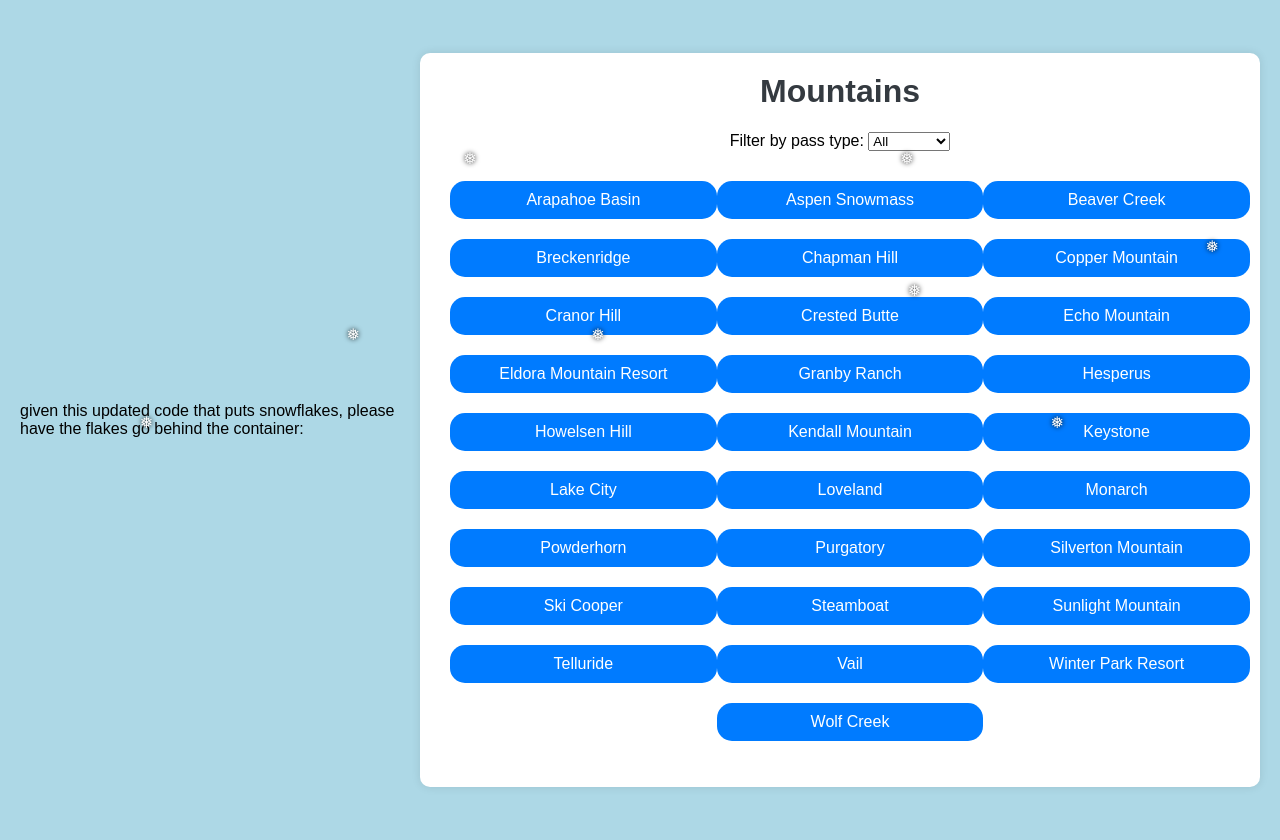
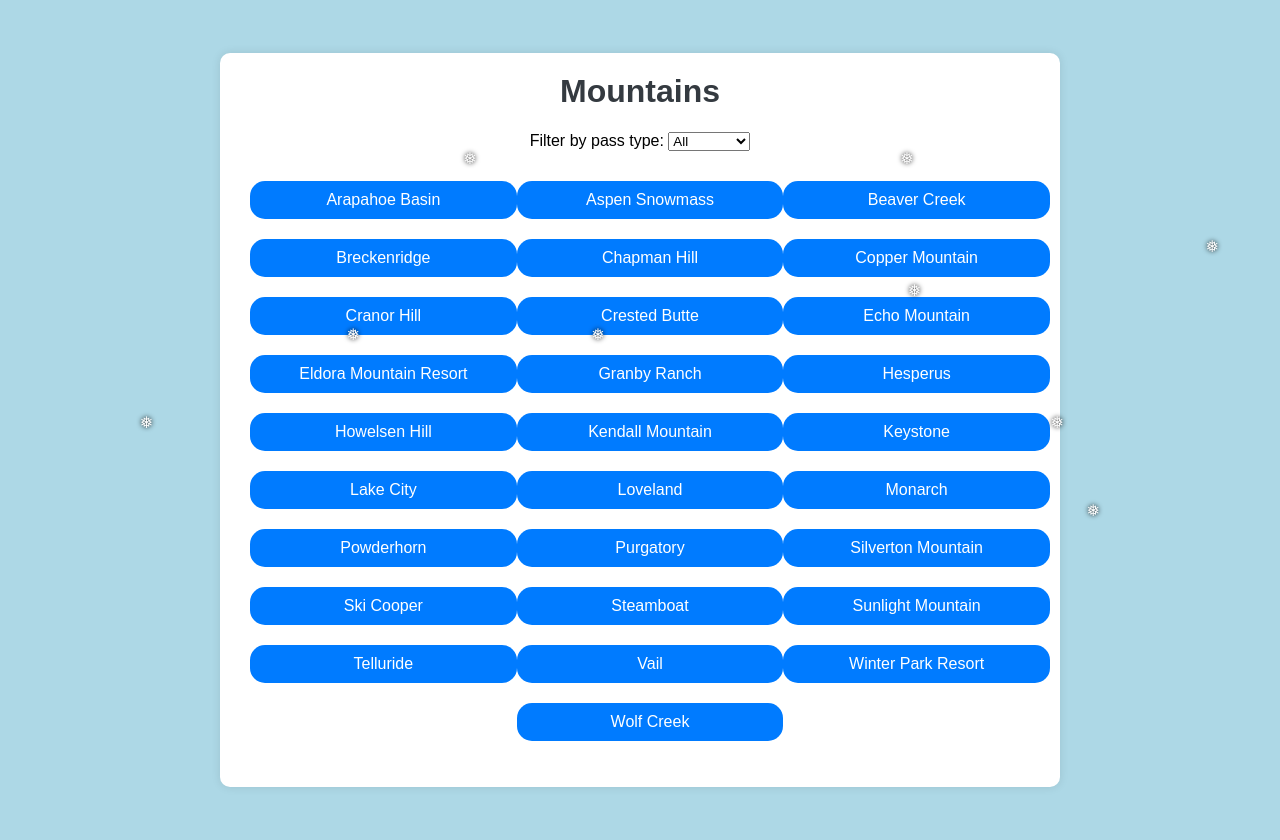
Before and after one commit to idonotwantthisaccount/3300_Project, a Django app: page / in a window 1280 px wide. Run offline with Django 5.2, Linux system fonts and the light colour scheme; data comes from the database, SQL or seed files in the repository.

Commit message:
Update mountains.html
Erm what da sigma?

```diff
--- a/mountains/templates/mountains/mountains.html
+++ b/mountains/templates/mountains/mountains.html
@@ -1,4 +1,4 @@
-given this updated code that puts snowflakes, please have the flakes go behind the container: <!DOCTYPE html>
+<!DOCTYPE html>
 <html lang="en">
 <head>
     <meta charset="UTF-8">
```
